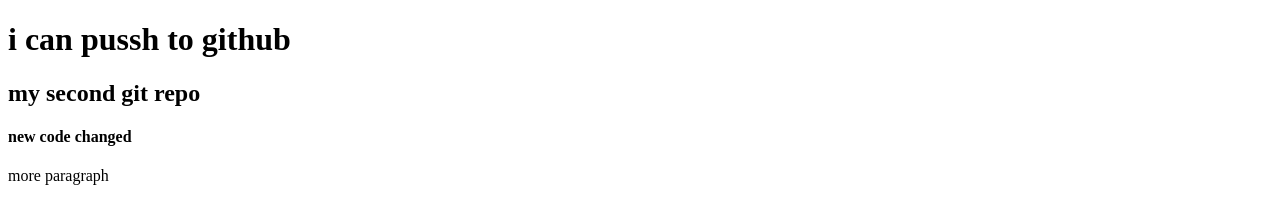
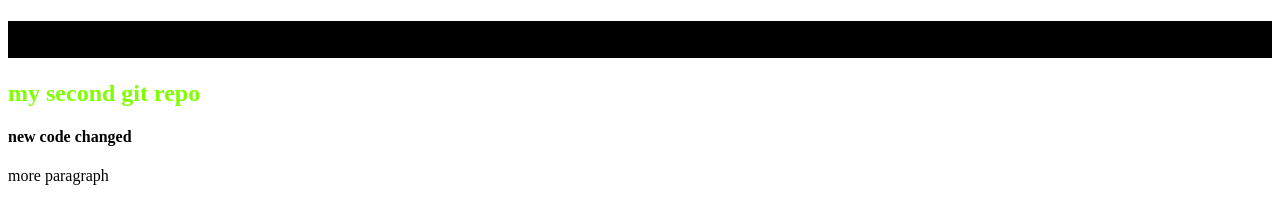
Before and after one commit to Abdullah-Al-Imran7/My-second-repo, a plain HTML site: page index.html in a window 1280 px wide. Drawn offline with Linux system fonts and the light colour scheme.

Commit message:
styles changed

```diff
--- a/index.html
+++ b/index.html
@@ -5,9 +5,10 @@
     <meta http-equiv="X-UA-Compatible" content="IE=edge">
     <meta name="viewport" content="width=device-width, initial-scale=1.0">
     <title>My second github repo</title>
+    <link rel="stylesheet" href="style.css">
 </head>
 <body>
-    <h1>i can pussh to github</h1>
+    <h1>i can pussh to <github class="com"></github></h1>
     <h2>my second git repo</h2>
     <h4>new code changed</h4>
     <p>more paragraph</p>
--- a/style.css
+++ b/style.css
@@ -1,3 +1,6 @@
 h1{
-    background-color: blue;
+    background-color: rgb(0, 0, 0);
 }
+h2{
+    color: chartreuse;
+}
```
